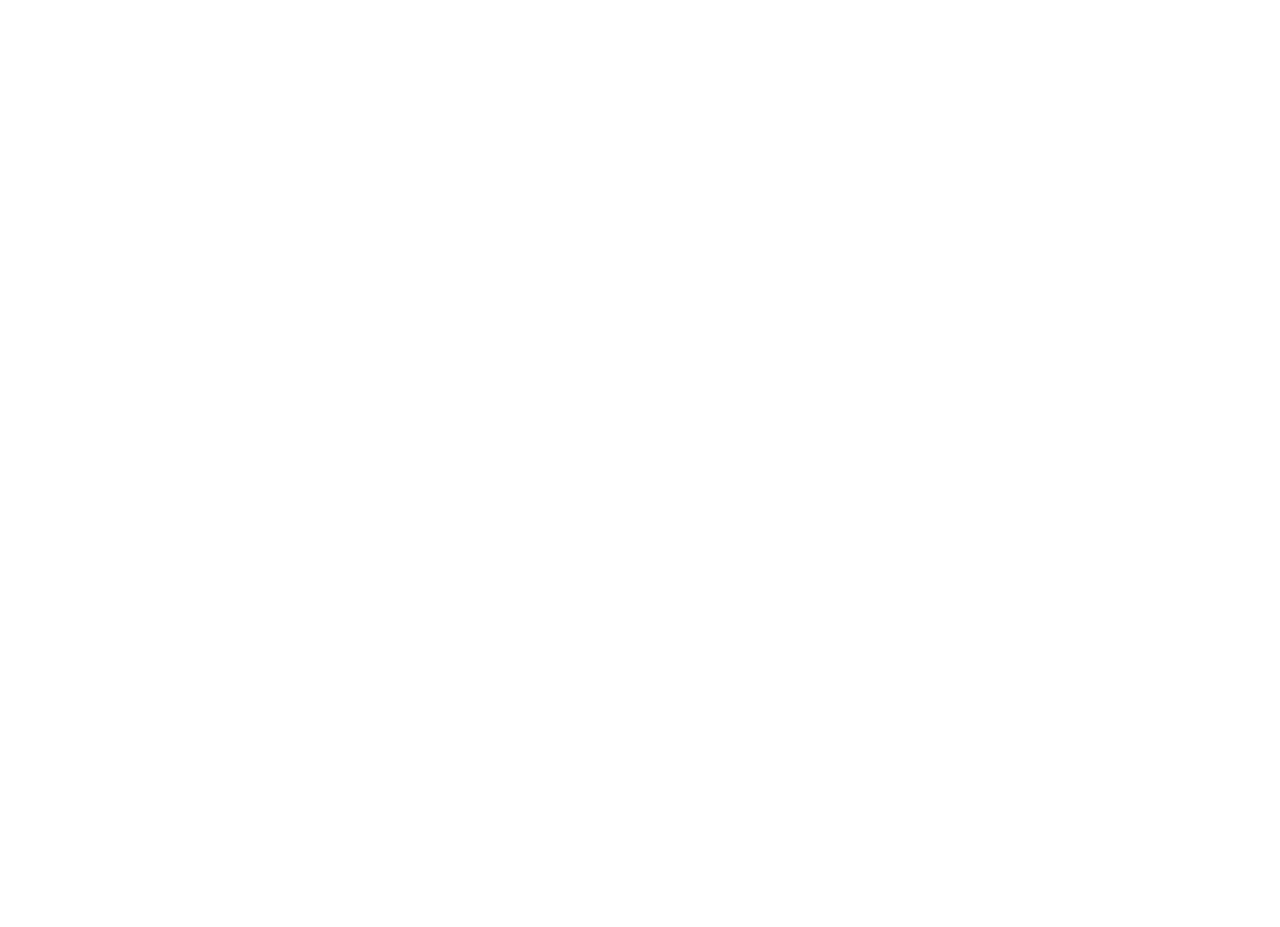
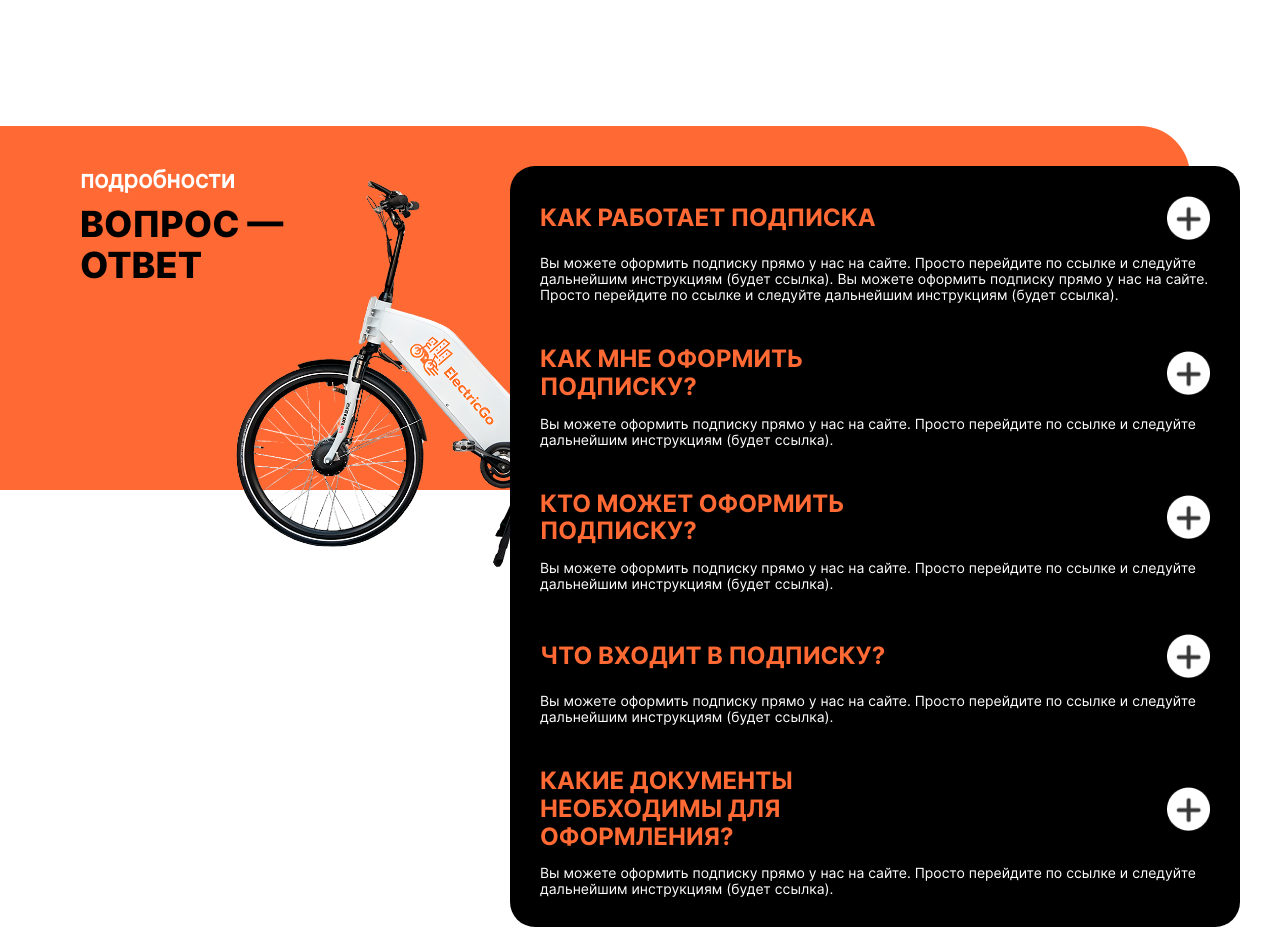
Before and after one commit to DarkCrew/bikesrent, a React (Create React App) app in the folder bikesrent/: page / in a window 1280 px wide. Shown: the part 2220-3147 px from the top of the page. Before the commit the page ends 2176 px from the top, so only its background shows below. Built offline with nearby package versions, Linux system fonts and the light colour scheme; the HTML template or start-up script is replaced by a standard one.

Commit message:
add: create question section

```diff
--- /dev/null
+++ b/bikesrent/src/components/Question/Question.module.scss
@@ -0,0 +1,106 @@
+@import url('../../variables/Variables.module.scss');
+
+.question {
+  background: var(--color-white);
+  padding-top: 170px;
+}
+
+.container {
+  display: flex;
+  position: relative;
+  justify-content: flex-end;
+}
+
+.title {
+  display: flex;
+  flex-direction: column;
+  gap: 10px;
+  position: absolute;
+  left: 0;
+  padding-left: 40px;
+  padding-top: 40px;
+}
+
+.titleFirst {
+  color: var(--color-white);
+  font-family: 'Inter-Regular';
+  font-size: 24px;
+}
+
+.titleSecond {
+  color: var(--color-black);
+  font-family: 'Inter-ExtraBold';
+  font-size: 36px;
+  text-transform: uppercase;
+}
+
+.orangeLine {
+  position: absolute;
+  height: 364px;
+  width: 100vw;
+  background: var(--color-orange);
+  right: 50px;
+  border-radius: 50px;
+  z-index: 0;
+}
+
+.imgBike {
+  display: flex;
+  position: relative;
+  z-index: 1;
+
+  img {
+    margin-top: 55px;
+    height: 388px;
+    object-fit: contain;
+  }
+}
+
+.steps {
+  display: flex;
+  gap: 30px;
+  padding-top: 40px;
+  align-self: flex-end;
+  z-index: 1;
+}
+
+.step {
+  display: flex;
+  width: 730px;
+  flex-direction: column;
+  gap: 42px;
+  background: var(--color-black);
+  padding: 30px;
+  border-radius: 25px;
+}
+
+.stepTitle {
+  display: flex;
+  flex-direction: column;
+  gap: 15px;
+}
+
+.mainQuestion {
+  display: flex;
+  align-items: center;
+  justify-content: space-between;
+}
+
+.stepQuestion {
+  font-family: 'Inter-Bold';
+  font-size: 24px;
+  color: var(--color-orange);
+  text-transform: uppercase;
+}
+
+.plus {
+  height: 44px;
+  width: 44px;
+  object-fit: contain;
+}
+
+.description {
+  font-family: 'Inter-Regular';
+  font-size: 14px;
+  color: var(--color-white);
+}
--- /dev/null
+++ b/bikesrent/src/components/Question/Question.tsx
@@ -0,0 +1,100 @@
+import React, { ReactElement } from 'react';
+
+import bike from '../../assets/images/bikeWork.png';
+import plus from '../../assets/images/plus.png';
+
+import styles from './Question.module.scss';
+
+const Question = (): ReactElement => {
+  return (
+    <div className={styles.question}>
+      <div className="container">
+        <div className={styles.container}>
+          <div className={styles.orangeLine} />
+          <div className={styles.title}>
+            <h3 className={styles.titleFirst}>подробности</h3>
+            <h3 className={styles.titleSecond}>
+              вопрос —
+              <br /> ответ
+            </h3>
+          </div>
+          <div className={styles.imgBike}>
+            <img src={bike} alt="bike" />
+          </div>
+          <div className={styles.steps}>
+            <div className={styles.step}>
+              <div className={styles.stepTitle}>
+                <div className={styles.mainQuestion}>
+                  <p className={styles.stepQuestion}>Как работает подписка</p>
+                  <img className={styles.plus} src={plus} alt="plus" />
+                </div>
+                <p className={styles.description}>
+                  Вы можете оформить подписку прямо у нас на сайте. Просто перейдите по ссылке и
+                  следуйте дальнейшим инструкциям (будет ссылка). Вы можете оформить подписку прямо
+                  у нас на сайте. Просто перейдите по ссылке и следуйте дальнейшим инструкциям
+                  (будет ссылка).
+                </p>
+              </div>
+
+              <div className={styles.stepTitle}>
+                <div className={styles.mainQuestion}>
+                  <p className={styles.stepQuestion}>
+                    Как мне оформить
+                    <br /> подписку?
+                  </p>
+                  <img className={styles.plus} src={plus} alt="plus" />
+                </div>
+                <p className={styles.description}>
+                  Вы можете оформить подписку прямо у нас на сайте. Просто перейдите по ссылке и
+                  следуйте дальнейшим инструкциям (будет ссылка).
+                </p>
+              </div>
+
+              <div className={styles.stepTitle}>
+                <div className={styles.mainQuestion}>
+                  <p className={styles.stepQuestion}>
+                    Кто может оформить
+                    <br /> подписку?
+                  </p>
+                  <img className={styles.plus} src={plus} alt="plus" />
+                </div>
+                <p className={styles.description}>
+                  Вы можете оформить подписку прямо у нас на сайте. Просто перейдите по ссылке и
+                  следуйте дальнейшим инструкциям (будет ссылка).
+                </p>
+              </div>
+
+              <div className={styles.stepTitle}>
+                <div className={styles.mainQuestion}>
+                  <p className={styles.stepQuestion}>Что входит в подписку?</p>
+                  <img className={styles.plus} src={plus} alt="plus" />
+                </div>
+                <p className={styles.description}>
+                  Вы можете оформить подписку прямо у нас на сайте. Просто перейдите по ссылке и
+                  следуйте дальнейшим инструкциям (будет ссылка).
+                </p>
+              </div>
+
+              <div className={styles.stepTitle}>
+                <div className={styles.mainQuestion}>
+                  <p className={styles.stepQuestion}>
+                    Какие документы
+                    <br /> необходимы для
+                    <br /> оформления?
+                  </p>
+                  <img className={styles.plus} src={plus} alt="plus" />
+                </div>
+                <p className={styles.description}>
+                  Вы можете оформить подписку прямо у нас на сайте. Просто перейдите по ссылке и
+                  следуйте дальнейшим инструкциям (будет ссылка).
+                </p>
+              </div>
+            </div>
+          </div>
+        </div>
+      </div>
+    </div>
+  );
+};
+
+export default Question;
--- a/bikesrent/src/pages/HomePage/HomePage.tsx
+++ b/bikesrent/src/pages/HomePage/HomePage.tsx
@@ -3,6 +3,7 @@ import React, { ReactElement } from 'react';
 import Bikes from 'components/Bikes/Bikes';
 import FirstInfo from 'components/FirstInfo/FirstInfo';
 import HowWorks from 'components/HowWorks/HowWorks';
+import Question from 'components/Question/Question';
 
 import styles from './HomePage.module.scss';
 
@@ -13,6 +14,7 @@ const HomePage = (): ReactElement => {
         <FirstInfo />
         <HowWorks />
         <Bikes />
+        <Question />
       </div>
     </section>
   );
```
Also changed, not shown: bikesrent/src/assets/images/bikeWork.png, bikesrent/src/assets/images/plus.png (added).
